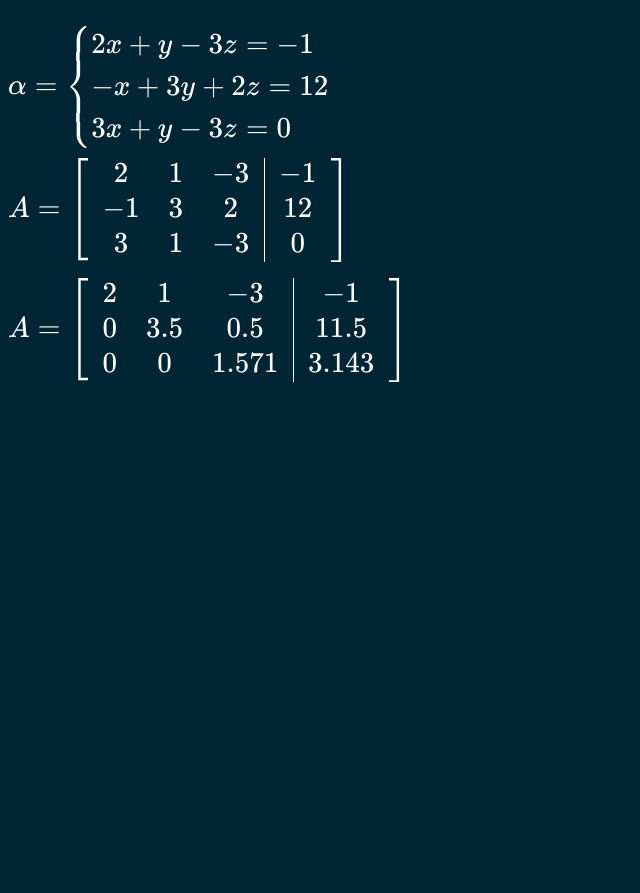
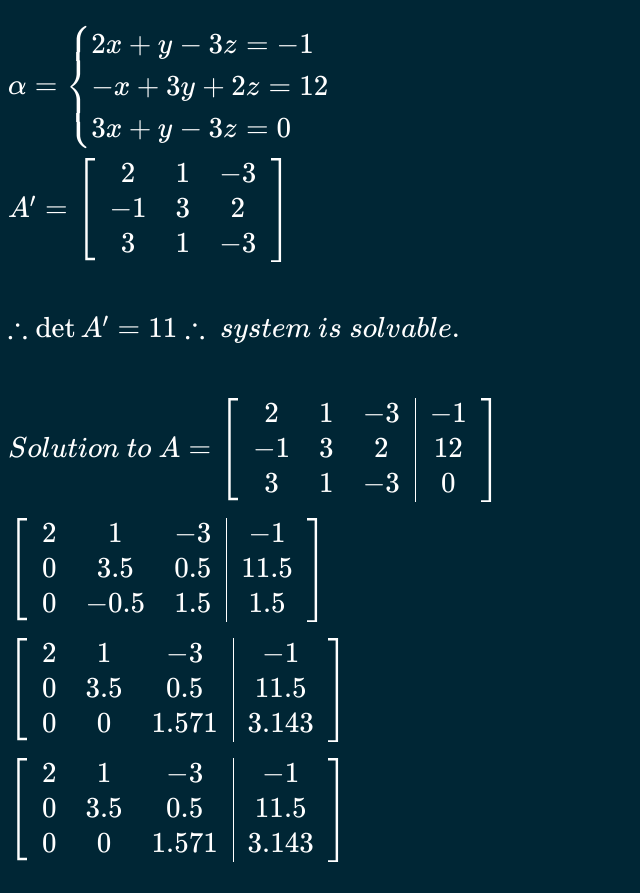
Before and after one commit to lbalvarenga/lukeathedev.github.io, a plain HTML site: page sistemas_lineares.html in a window 1280 px wide. Shown: the whole page, without its empty margins (0-640 px from the left). Before the commit the page ends 800 px from the top, so only its background shows below. Drawn offline with nearby package versions, Linux system fonts and the light colour scheme.

Commit message:
Add determinant calculation

```diff
--- a/sistemas_lineares.html
+++ b/sistemas_lineares.html
@@ -74,10 +74,10 @@
                 return text.slice(0, -3) + "\\end{cases} \\\\";
             }
 
-            toLatexMatrix(matrix) {
+            toLatexMatrix(matrix, partial = false) {
                 let text = "\\left[\\begin{array}{";
                 for (let i = 0; i < matrix.length; i++) { text += "c "}
-                text += "| c}";
+                text += (partial ? "" : "|") + " c}";
 
                 for (let i = 0; i < matrix.length; i++) {
                     for (let j = 0; j < matrix[i].length; j++) {
@@ -88,22 +88,39 @@
                 return text.slice(0, -3) + "\\end{array}\\right]";
             }
 
-            // https://pt.wikipedia.org/wiki/Elimina%C3%A7%C3%A3o_de_Gauss
+            // https://en.wikipedia.org/wiki/Gaussian_elimination
             // returns values of variables (x, y, z, ...) and LaTeX matrices
             // that go step by step
             solveMatrix() {
-                let a = this.getMatrix();
+                let a = this.getMatrix(false);
+                let text = "";
 
                 // TODO: Display floats as fractions instead
 
+                // find possible solutions
+                // get determinant
+                let detA = this.getDeterminant(this.getMatrix(true), 0, 0);
+                text += "\\det A' = " + detA + " \\therefore \\ system \\ is \\ " + (detA > 0 ? "solvable" : "unsolvable") + ". \\\\ ";
+
+                // solve if theres just 1 solution
+                if (detA <= 0) {
+                    return [undefined, text];
+                }
+
+                text += "Solution \\ to \\ A = ";
+
+                // if first element is zero do tricks (dunno if actually works)
                 if (a[0][0] == 0) {
                     for (let j = 0; j < a[0].length; j++) {
                         a[0][j] += a[1][j];
                     }
+                    text += this.toLatexMatrix(a) + " \\\\ ";
                 }
 
                 for (let m = 0; m < a.length; m++) {
+                    text += this.toLatexMatrix(a) + " \\\\ ";
                     for (let i = m + 1; i < a.length; i++) {
+
                         let k = a[i][m] / a[m][m];
                         for (let j = m; j < a[i].length; j++) {
                             a[i][j] -= (k * a[m][j]);
@@ -111,16 +128,43 @@
                     }
                 }
 
-                console.log(a.length);
-                return [[1, 1, 1], a];
+                text += this.toLatexMatrix(a) + " \\\\ ";
+
+                return [[1, 1, 1], text];
             }
 
-            getMatrix() {
+            // https://en.wikipedia.org/wiki/Laplace_expansion
+            getDeterminant(matrix, r, k, det = 0) {
+                if (matrix.length != matrix[0].length) return undefined;
+                if (matrix.length == 2) {
+                    return (matrix[0][0] * matrix[1][1]) - (matrix[1][0] * matrix[0][1]);
+                }
+                if (r >= matrix.length || k >= matrix.length) return det;
+                // splice matrix into smaller one
+                // js fucking passes by reference so we must do a stupid ass for loop
+                let mA = [];
+                for (let i = 0; i < matrix.length; i++) {
+                    mA[i] = [];
+                    for (let j = 0; j < matrix[0].length; j++) {
+                        mA[i][j] = matrix[i][j];
+                    }
+                }
+
+                mA.splice(r, 1);
+                for (let i = 0; i < mA.length; i++) {
+                    mA[i].splice(k, 1);
+                }
+
+                det += Math.pow(-1, k) * this.getDeterminant(mA, r, k) * matrix[r][k];
+                return this.getDeterminant(matrix, r, k+1, det);
+            }
+
+            getMatrix(partial) {
                 let matrix = new Array(this.equations.length);
                 for (let i = 0; i < this.equations.length; i++) {
-                    matrix[i] = new Array(this.equations[i].variables.length + 1);
-                    for (let j = 0; j < this.equations[i].variables.length + 1; j++) {
-                        if (this.equations[i].variables[j] == undefined) {
+                    matrix[i] = new Array(this.equations[i].variables.length + (partial ? 0 : 1));
+                    for (let j = 0; j < this.equations[i].variables.length + (partial ? 0 : 1); j++) {
+                        if (this.equations[i].variables[j] == undefined && !partial) {
                             matrix[i][j] = this.equations[i].result;
                             continue;
                         }
@@ -135,8 +179,8 @@
         let eq2 = new Equation([-1, 3, 2], 12);
         let eq3 = new Equation([3, 1, -3], 0)
         let sys = new System([eq1, eq2, eq3]);
-        let text = "\\alpha = " + sys.toLatexEquations() + "A = " + sys.toLatexMatrix(sys.getMatrix());
-        text += " \\\\ A = " + sys.toLatexMatrix(sys.solveMatrix()[1]);
+        let text = "\\alpha = " + sys.toLatexEquations() + "A' = " + sys.toLatexMatrix(sys.getMatrix(true), true);
+        text += "\\\\ \\therefore " + sys.solveMatrix()[1];
         katex.render(text, document.getElementById('latex'), {
             throwOnError: false
         });
```
